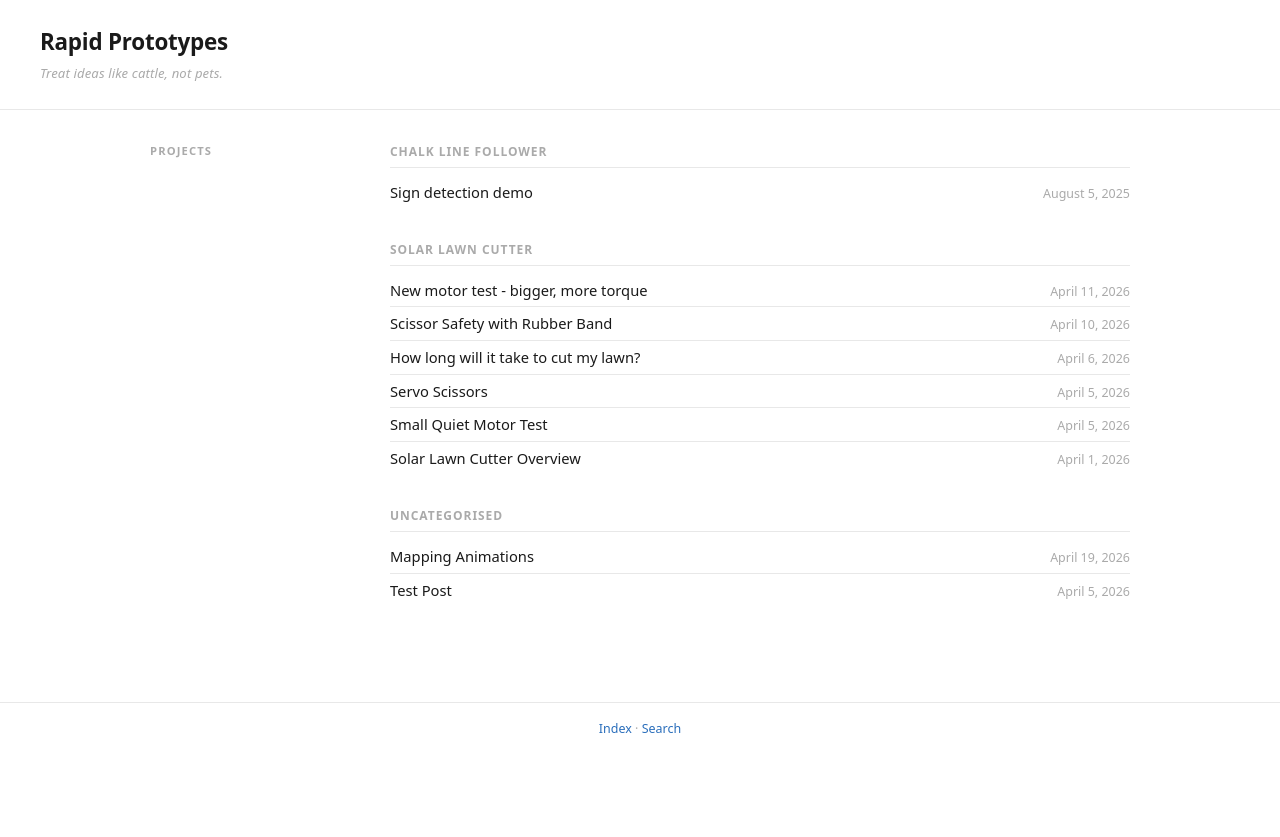
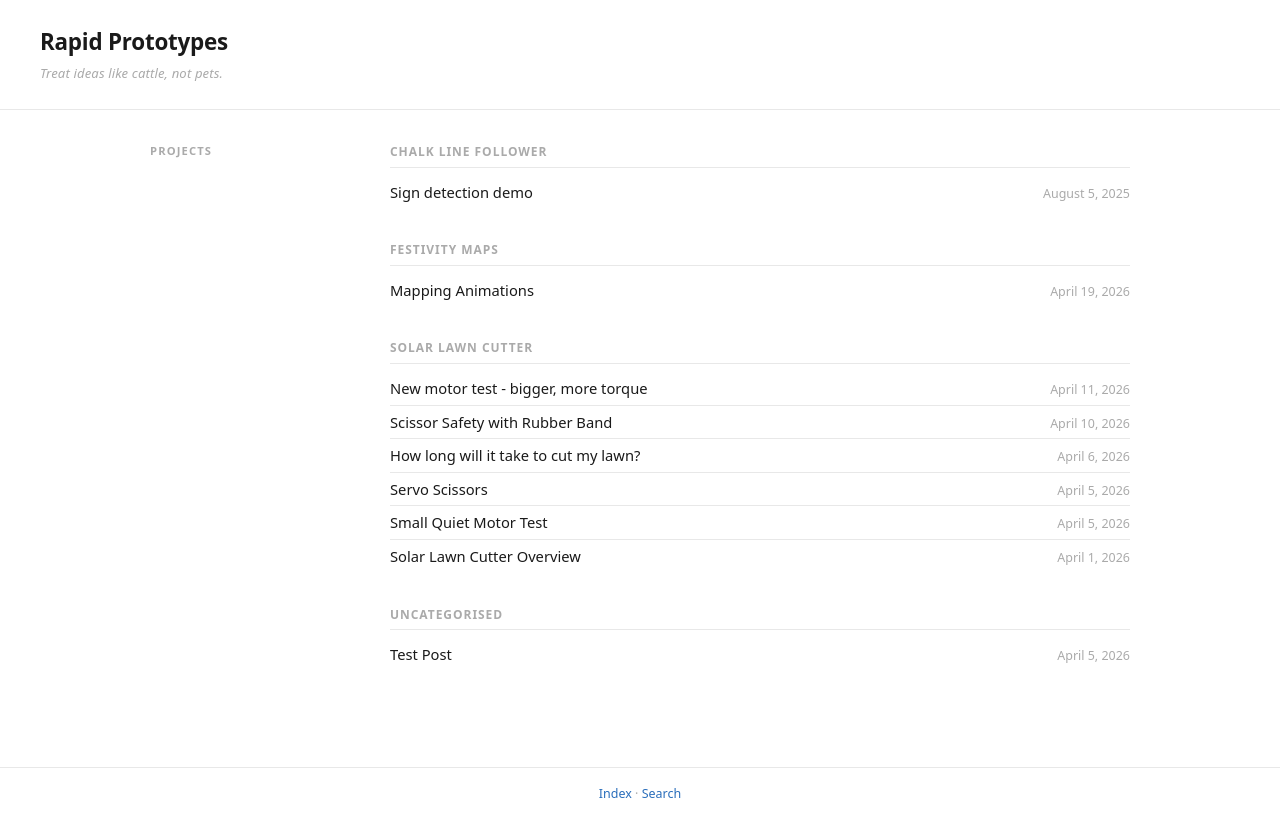
Before and after one commit to tim-fan/blog, a Jekyll site: the page built from docs/index-page.html, in a window 1280 px wide. Shown: the top 837 px of the page. Built offline with Jekyll 4.4.1, drawn with Linux system fonts in a browser that asks for light colours.

Commit message:
add festivity map category

```diff
--- a/docs/_config.yml
+++ b/docs/_config.yml
@@ -3,6 +3,7 @@ description: "Treat ideas like cattle, not pets."
 baseurl: "/blog"
 url: "https://tim-fan.github.io"
 markdown: kramdown
+
 
 
 defaults:
@@ -12,6 +13,11 @@ defaults:
     values:
       categories: [chalk_line_follower]
   - scope:
+      path: "_posts/festivity_maps"
+      type: posts
+    values:
+      categories: [festivity_maps]
+  - scope:
       path: "_posts/solar_lawn_cutter"
       type: posts
     values:
```
